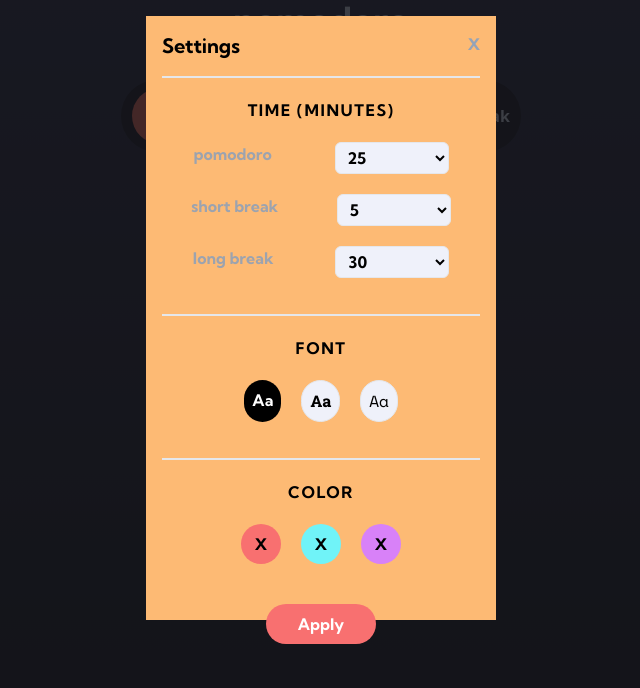
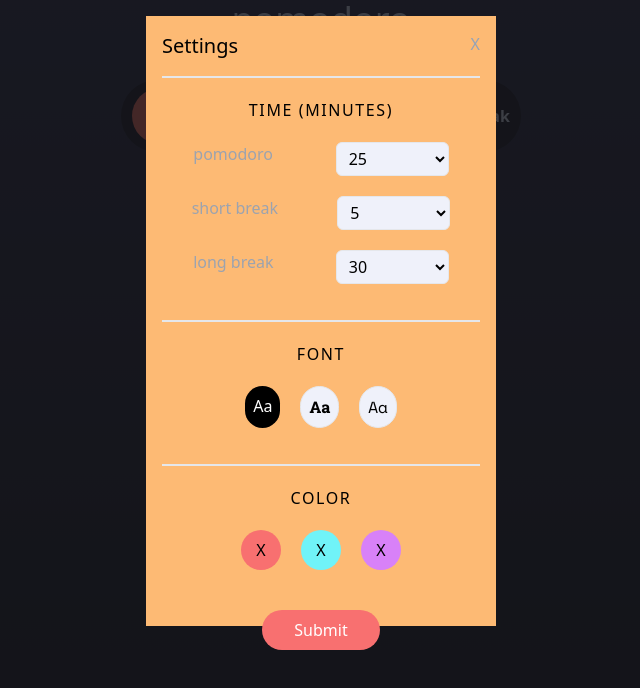
Before and after one commit to allmtz/Pomodoro-App, a React (Vite) app: page / in a window 1280 px wide. Both pictures are taken after a click on the picture 640 px from the left and 610 px from the top of the page. Shown: the top 688 px of the page, without its empty margins (319-959 px from the left). Built offline with nearby package versions, Linux system fonts and the light colour scheme.

Commit message:
changing settings works

```diff
--- a/src/App.tsx
+++ b/src/App.tsx
@@ -1,14 +1,27 @@
-import { useRef } from 'react'
+import  { useRef, useState } from 'react'
 import './App.css'
 import { ProgressBar } from './ProgressBar'
 
 // let focus = "short break"
 let focus = "pomodoro"
 
-const focusedStyling = "bg-hl p-4 rounded-full text-dark-bg"
 
 function App() {
+  const pomodoroRef = useRef<HTMLSelectElement>(null)
+  const shortBreakRef = useRef<HTMLSelectElement>(null)
+  const longBreakRef = useRef<HTMLSelectElement>(null)
+  const fontRef = useRef("kumbh")
+  const colorRef = useRef("hl")
   const settingsRef = useRef<HTMLDivElement>(null)
+  const [settings, setSettings] = useState({
+    pomodoro:25,
+    shortBreak:5,
+    longBreak:30,
+    font:"kumbh",
+    color:"hl"
+  })
+
+const focusedStyling = `bg-${colorRef.current} p-4 rounded-full text-dark-bg`
 
   function openSettings(){
     if(settingsRef.current){
@@ -21,10 +34,28 @@ function App() {
       settingsRef.current.style.display = "none"
     }
   }
+
+  function handleSubmit(e:React.FormEvent){
+    e.preventDefault()
+    console.log("fired")
+
+    if(pomodoroRef.current && shortBreakRef.current && longBreakRef.current){
+      setSettings(
+        {
+          pomodoro: parseInt(pomodoroRef.current.value),
+          shortBreak: parseInt(shortBreakRef.current.value),
+          longBreak: parseInt(longBreakRef.current.value),
+          font: fontRef.current,
+          color: colorRef.current
+        }
+      )
+    }
+  }
+
   return (
     <>
-      <div className="container flex flex-col justify-center align-center gap-10">
-        <h1 className='font-kumbh text-light-purple text-4xl m-auto'>pomodoro</h1>
+      <div className={`container font-${fontRef.current} flex flex-col justify-center align-center gap-10`}>
+        <h1 className='text-light-purple text-4xl m-auto'>pomodoro</h1>
         <nav className='flex'>
           <ul className='flex items-center justify-around w-[400px] p-2 gap-9 text-light-purple font-bold bg-dark-bg rounded-full '>
             <li className={focus === "pomodoro" ? focusedStyling : ""}>pomodoro</li>
@@ -33,7 +64,7 @@ function App() {
           </ul>
         </nav>
 
-        <main className='flex flex-col justify-center items-center font-kombh text-off-white bg-dark-bg w-[300px] h-[300px] rounded-full shadow-custom m-auto'>
+        <main className={`font-${fontRef.current} flex flex-col justify-center items-center text-off-white bg-dark-bg w-[300px] h-[300px] rounded-full shadow-custom m-auto`}>
           {/* <progress className='bg-hl' max="10" value="5" ></progress> */}
 
           <p className='text-7xl font-bold'>17:59</p>
@@ -45,7 +76,7 @@ function App() {
         </footer>
       </div>
 
-      <div ref={settingsRef} className="FULLPAGE hidden font-kumbh w-full h-full absolute top-0 right-0 p-4 bg-grayed-out">
+      <div ref={settingsRef} className={`FULLPAGE hidden font-${fontRef.current}  w-full h-full absolute top-0 right-0 p-4 bg-grayed-out`}>
 
        <div className="SETTINGS-CARD w-[350px] mx-auto p-4 bg-orange-300">
           <div className='border-b-2 flex justify-between pb-4'>
@@ -54,11 +85,12 @@ function App() {
           </div>
 
           <p className='text-center my-5 tracking-widest'>TIME (MINUTES)</p>
-          <form action="" className="flex flex-col gap-5">
+          <form action="" className="flex flex-col gap-5"
+            onSubmit={e => handleSubmit(e)}>
 
             <div className="flex justify-around">
               <p className='text-gray-400'>pomodoro</p>
-              <select name="pomodoro-length" className='bg-off-white pr-16 pl-2 py-1 rounded-md border' >
+              <select ref={pomodoroRef} name="pomodoro-length" className='bg-off-white pr-16 pl-2 py-1 rounded-md border' >
                 <option value="25">25</option>
                 <option value="30">30</option>
                 <option value="35">35</option>
@@ -69,7 +101,7 @@ function App() {
 
           <div className="flex justify-around">
             <p className='text-gray-400'>short break</p>
-            <select name="short-break" className='bg-off-white pr-16 pl-2 py-1 rounded-md border'>
+            <select ref={shortBreakRef} name="short-break" className='bg-off-white pr-16 pl-2 py-1 rounded-md border'>
               <option value="5">5</option>
               <option value="10">10</option>
               <option value="15">15</option>
@@ -81,7 +113,7 @@ function App() {
 
           <div className="flex justify-around">
             <p className='text-gray-400'>long break</p>
-            <select name="long-break" className='bg-off-white pr-16 pl-2 py-1 rounded-md border'>
+            <select ref={longBreakRef} name="long-break" className='bg-off-white pr-16 pl-2 py-1 rounded-md border'>
               <option value="30">30</option>
               <option value="35">35</option>
               <option value="40">40</option>
@@ -95,28 +127,34 @@ function App() {
           <div className='border-t-2 mt-4'>
             <p className='text-center my-5 tracking-widest'>FONT</p>
             <div className='flex justify-center gap-5'>
-              <p className='bg-black text-white p-2 rounded-full'>Aa</p>
-              <p className='bg-off-white font-roboto font-thin p-2 rounded-full border'>Aa</p>
-              <p className='bg-off-white font-space p-2 rounded-full border'>Aa</p>
+              <p onClick={() => fontRef.current="kumbh"} className='bg-black text-white p-2 rounded-full cursor-pointer'>Aa</p>
+              <p onClick={() => fontRef.current="roboto"}  className='bg-off-white font-roboto font-thin p-2 rounded-full border cursor-pointer'>Aa</p>
+              <p onClick={() => fontRef.current="space"}  className='bg-off-white font-space p-2 rounded-full border cursor-pointer'>Aa</p>
             </div>
           </div>
 
           <div className='border-t-2 mt-4'>
             <p className='text-center my-5 tracking-widest'>COLOR</p>
             <div className='flex justify-center gap-5'>
-              <div className='bg-hl w-10 h-10 rounded-full flex justify-center items-center'>
-                <p>X</p>
+              <div className='bg-hl w-10 h-10 rounded-full flex justify-center items-center cursor-pointer'
+                onClick={() => colorRef.current="hl"}>
+                X
               </div>
-              <div className='bg-teal w-10 h-10 rounded-full flex justify-center items-center'>
-                <p>X</p>
+              <div className='bg-teal w-10 h-10 rounded-full flex justify-center items-center cursor-pointer'
+              onClick={() => colorRef.current="teal"}
+              >
+                X
               </div>
-              <div className='bg-violet w-10 h-10 rounded-full flex justify-center items-center'>
-                <p>X</p>
+              <div className='bg-violet w-10 h-10 rounded-full flex justify-center items-center cursor-pointer'
+                onClick={() => colorRef.current="violet"}
+              >
+                X
               </div>
             </div>
           </div>
 
-          <button type='submit' className='bg-hl w-min mt-5 -mb-10 mx-auto px-8 py-2 rounded-full text-white'>Apply</button>
+          <input type="submit" className={`bg-hl w-min mt-5 -mb-10 mx-auto px-8 py-2 rounded-full cursor-pointer text-white`}
+          />
         </form>
        </div>
       </div>
```
